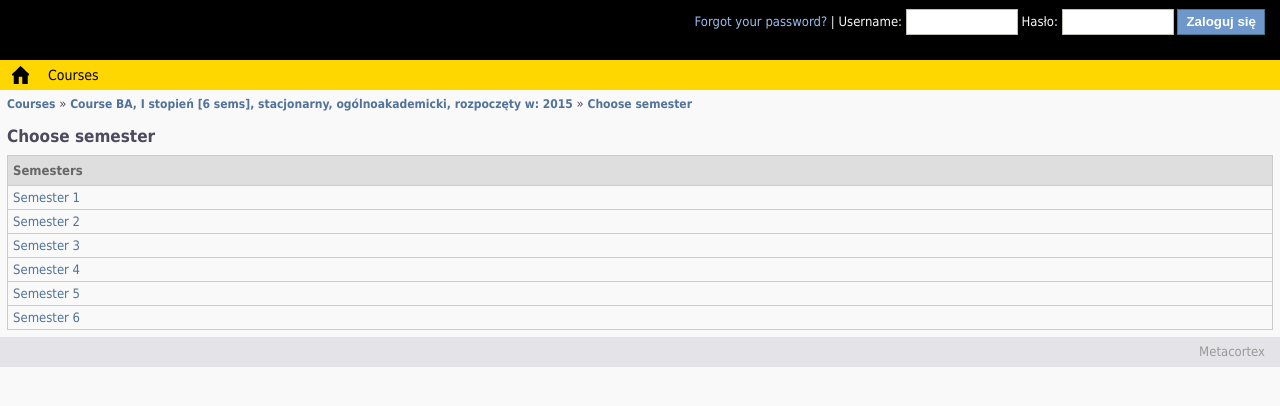
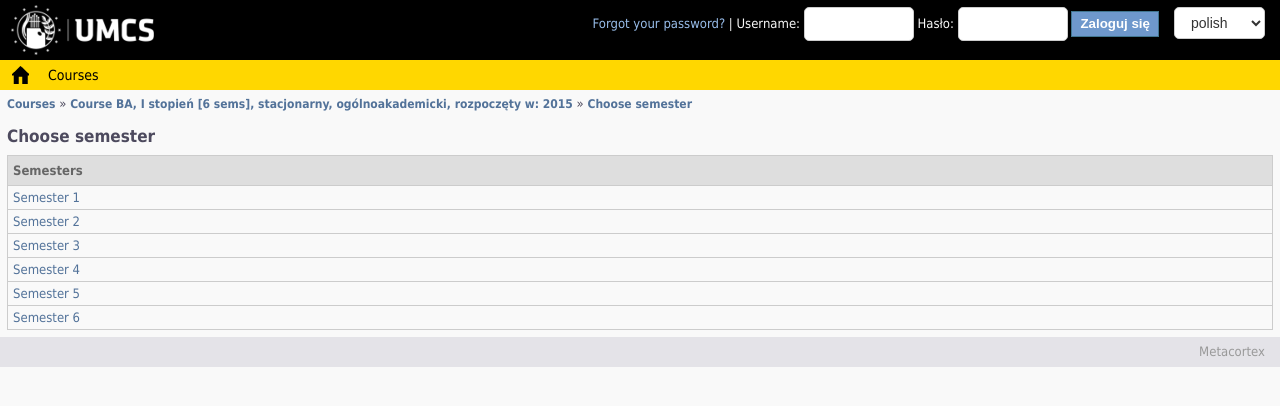
Before and after one commit to pwierzgala/syjon, a Django app: page /metacortex/browse/syllabus/select/1 in a window 1280 px wide. Shown: the top 406 px of the page. Run offline with Django 3.2, Linux system fonts and the light colour scheme; data comes from the database, SQL or seed files in the repository; parts of the project's set-up code (start-up, migrations or seed data) failed here and were passed over.

Commit message:
added i18n dropdown; replaced logos

```diff
--- a/apps/syjon/static/syjon/css/style.css
+++ b/apps/syjon/static/syjon/css/style.css
@@ -40,17 +40,64 @@
 
 #top {background: #000; height: 60px; line-height: 30px; padding-left: 11px;}
 
-#top #user_bar {color: #f9f9f9; float: right; padding-right: 15px; padding-top: 7px;}
-#top #user_bar .link_0 {color: #98bdea;}
-#top #user_bar form {display: inline-block;}
-#top #user_bar input[type="text"], #top #user_bar input[type="password"] {width: 110px;}
+#top #user_bar {
+  color: #f9f9f9;
+  float: right;
+  padding-right: 15px;
+  padding-top: 7px;
+}
+
+#top #user_bar .link_0 {
+  color: #98bdea;
+}
+
+#top #user_bar form {
+  display: inline-block;
+}
+
+#top #user_bar input[type="text"],
+#top #user_bar input[type="password"] {
+  width: 110px;
+  padding: 6px 12px;       /* match dropdown */
+  font-size: 14px;         /* match dropdown */
+  line-height: 1.4;        /* match dropdown */
+  height: auto;            /* let browser size properly */
+  border-radius: 5px;      /* match dropdown */
+  border: 1px solid #ccc;  /* match dropdown */
+  background-color: #fff;  /* match dropdown */
+  color: #333;             /* match dropdown */
+  box-sizing: border-box;  /* ensures padding doesn’t break height */
+}
 
 #top #logo {float: left;}
 
-#top #languages {float: right; padding-top: 9px; margin-right: 3px;}
-#top #languages ul {margin: 0; padding: 0; list-style: none;}
-#top #languages ul li {float: left; margin-right: 10px;}
-#top #languages ul li.last {margin-right: 0;}
+#top #languages {
+  float: right;
+  padding-top: 7px;
+  padding-right: 15px;
+}
+
+#top #languages select {
+  padding: 6px 12px;
+  font-size: 14px;
+  line-height: 1.4;        /* makes sure text fits nicely */
+  height: auto;            /* let browser adjust height properly */
+  border-radius: 5px;
+  border: 1px solid #ccc;
+  background-color: #fff;
+  color: #333;
+  cursor: pointer;
+}
+
+#top #languages select:hover {
+  border-color: #666;
+}
+
+#top #languages option {
+  padding: 5px;
+}
+
+
 
 /* ------------------------------------------------------ */
 /* --- BREADCRUMB --------------------------------------- */
--- a/apps/syjon/templates/base_0.html
+++ b/apps/syjon/templates/base_0.html
@@ -24,7 +24,6 @@
 
         {% if not debug %}
 	        <script type="text/javascript">
-
 			  var _gaq = _gaq || [];
 			  _gaq.push(['_setAccount', 'UA-36423499-1']);
 			  _gaq.push(['_trackPageview']);
@@ -34,7 +33,6 @@
 			    ga.src = ('https:' == document.location.protocol ? 'https://ssl' : 'http://www') + '.google-analytics.com/ga.js';
 			    var s = document.getElementsByTagName('script')[0]; s.parentNode.insertBefore(ga, s);
 			  })();
-
 			</script>
 		{% endif %}
     </body>
--- a/apps/syjon/templates/base_1.html
+++ b/apps/syjon/templates/base_1.html
@@ -2,23 +2,28 @@
 {% load i18n login static %}
 
 {% block body %}
+    <div id="top">
+        <div id="logo">
+            <a href=""><img src="{% static 'syjon/images/logo_b_60.png' %}" alt=""/></a>
+        </div>
 
-    <div id="top">
-        {% comment %}
         {% block languages %}
             <div id="languages">
-                    <form action="/i18n/setlang/" method="post">
+                <form action="{% url 'set_language' %}" method="post">
                     {% csrf_token %}
-                        <input name="next" type="hidden" value="" />
-                        <select name="language" onchange="this.form.submit();">
+                    <input type="hidden" name="next" value="{{ request.path }}">
+                    <select name="language" onchange="this.form.submit()">
+                        {% get_current_language as LANGUAGE_CODE %}
+                        {% get_available_languages as LANGUAGES %}
                         {% for lang in LANGUAGES %}
-                                <option value="{{ lang.0 }}" {% if lang.0 == LANGUAGE_CODE %} selected {% endif %}>{{ lang.1 }}</option>
+                            <option value="{{ lang.0 }}"{% if lang.0 == LANGUAGE_CODE %} selected{% endif %}>
+                            {{ lang.1 }}
+                            </option>
                         {% endfor %}
                     </select>
                 </form>
             </div>
         {% endblock %}
-        {% endcomment %}
 
         <div id="user_bar">
             {% block user_bar %}
--- a/syjon/settings.py
+++ b/syjon/settings.py
@@ -111,8 +111,8 @@
 LANGUAGES = [
     ('pl', gettext('polish')),
     ('en', gettext('english')),
-    ('ua', gettext('ukrainian')),
-    ('ru', gettext('russian')),
+    # ('ua', gettext('ukrainian')),
+    # ('ru', gettext('russian')),
 ]
 
 
```
Also changed, not shown: apps/syjon/static/syjon/images/logo.png (deleted), apps/syjon/static/syjon/images/logo2.jpg, apps/syjon/static/syjon/images/logo_50.png (deleted), apps/syjon/static/syjon/images/logo_b_60.png, apps/syjon/static/syjon/images/logo_umcs.png (deleted), 4 other files. Lines whose indentation alone changed are shown as unchanged.
